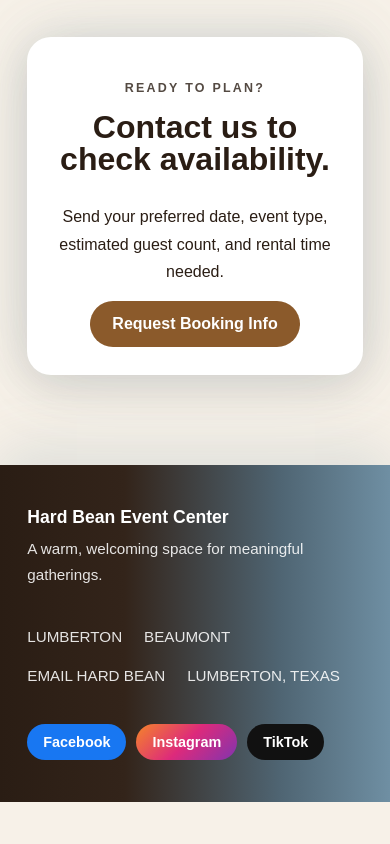
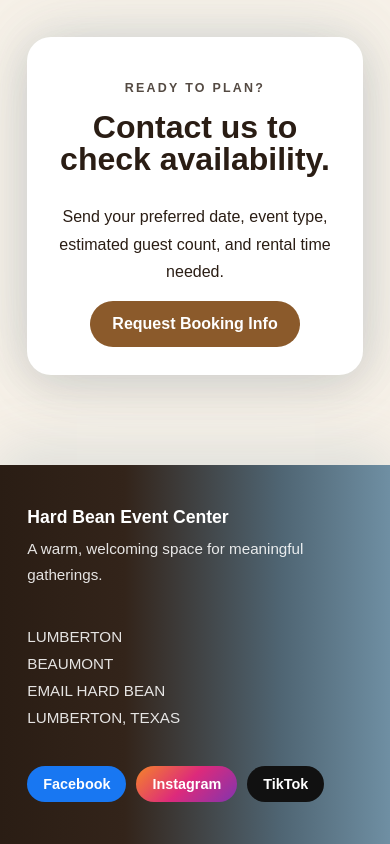
Before and after one commit to anastasis-elite/hardbean-events, a Next.js app: page / in a window 390 px wide. Shown: the part 3231-4075 px from the top of the page. Before the commit the page ends 4033 px from the top, so only its background shows below. Built offline with nearby package versions, Linux system fonts and the light colour scheme.

Commit message:
Update globals.css

```diff
--- a/app/globals.css
+++ b/app/globals.css
@@ -336,13 +336,25 @@ li { margin: 10px 0; }
 .siteFooter {
   margin-top: 70px;
   padding: 42px 7%;
-  background: #2a1d14;
+
+  background:
+    linear-gradient(
+      90deg,
+      #2a1d14 0%,
+      #33241a 32%,
+      #4f6573 72%,
+      #6f8fa3 100%
+    );
+
   color: white;
   display: flex;
   justify-content: space-between;
   align-items: center;
   gap: 40px;
   flex-wrap: wrap;
+
+  box-shadow:
+    0 -18px 50px rgba(111, 143, 163, 0.18);
 }
 
 .footerBrand {
@@ -432,29 +444,15 @@ li { margin: 10px 0; }
     grid-template-columns: 1fr;
   }
 
-  .siteFooter {
-  margin-top: 70px;
-  padding: 42px 7%;
+ .siteFooter {
+  flex-direction: column;
+  align-items: flex-start;
+}
 
-  background:
-    linear-gradient(
-      to right,
-      #2a1d14 0%,
-      #33241a 32%,
-      #4f6573 72%,
-      #6f8fa3 100%
-    );
-
-  color: white;
-
-  display: flex;
-  justify-content: space-between;
-  align-items: center;
-  gap: 40px;
-  flex-wrap: wrap;
-
-  box-shadow:
-    0 -18px 50px rgba(111, 143, 163, 0.18);
+.footerContact {
+  flex-direction: column;
+  align-items: flex-start;
+  gap: 10px;
 }
 
 .footerContact a,
```
